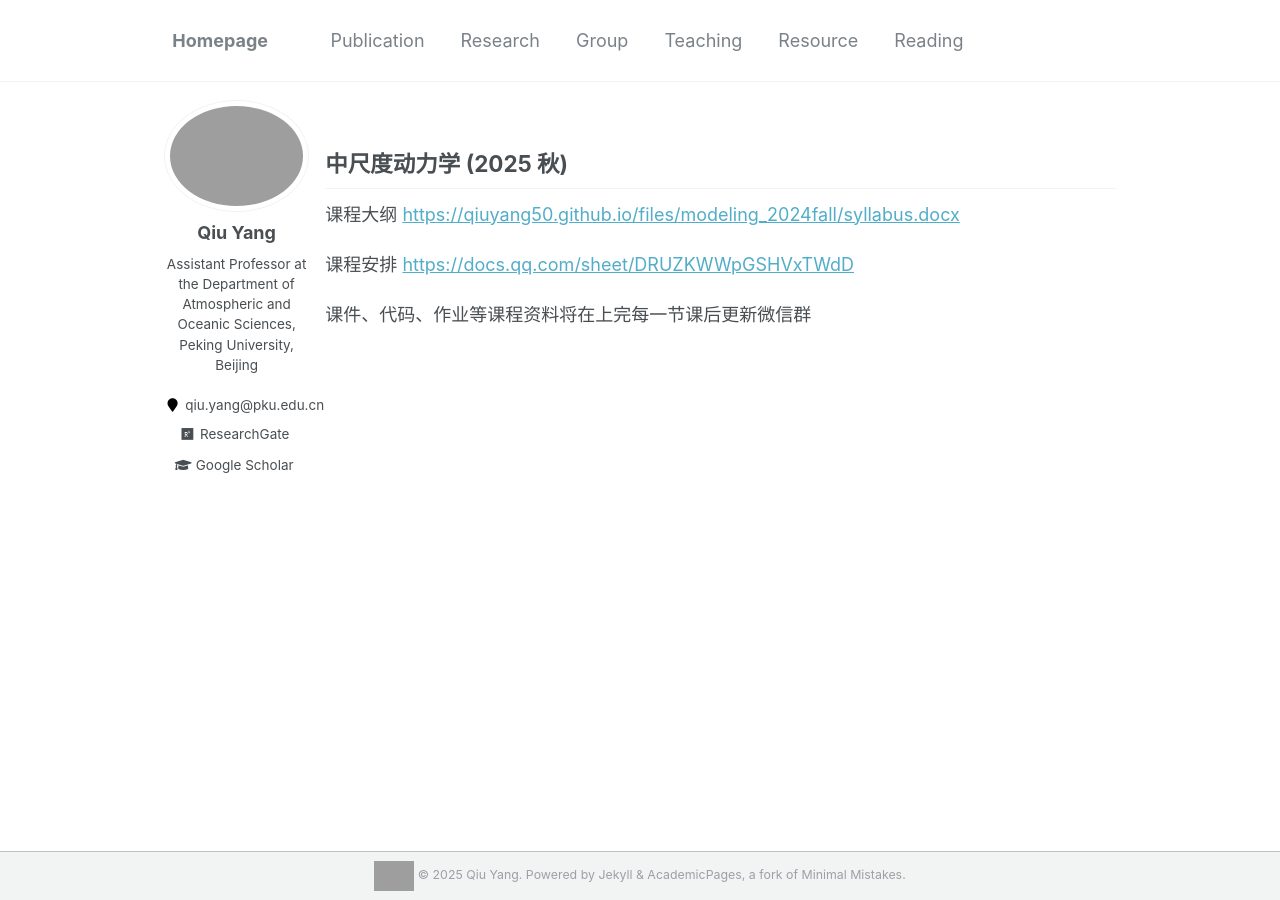
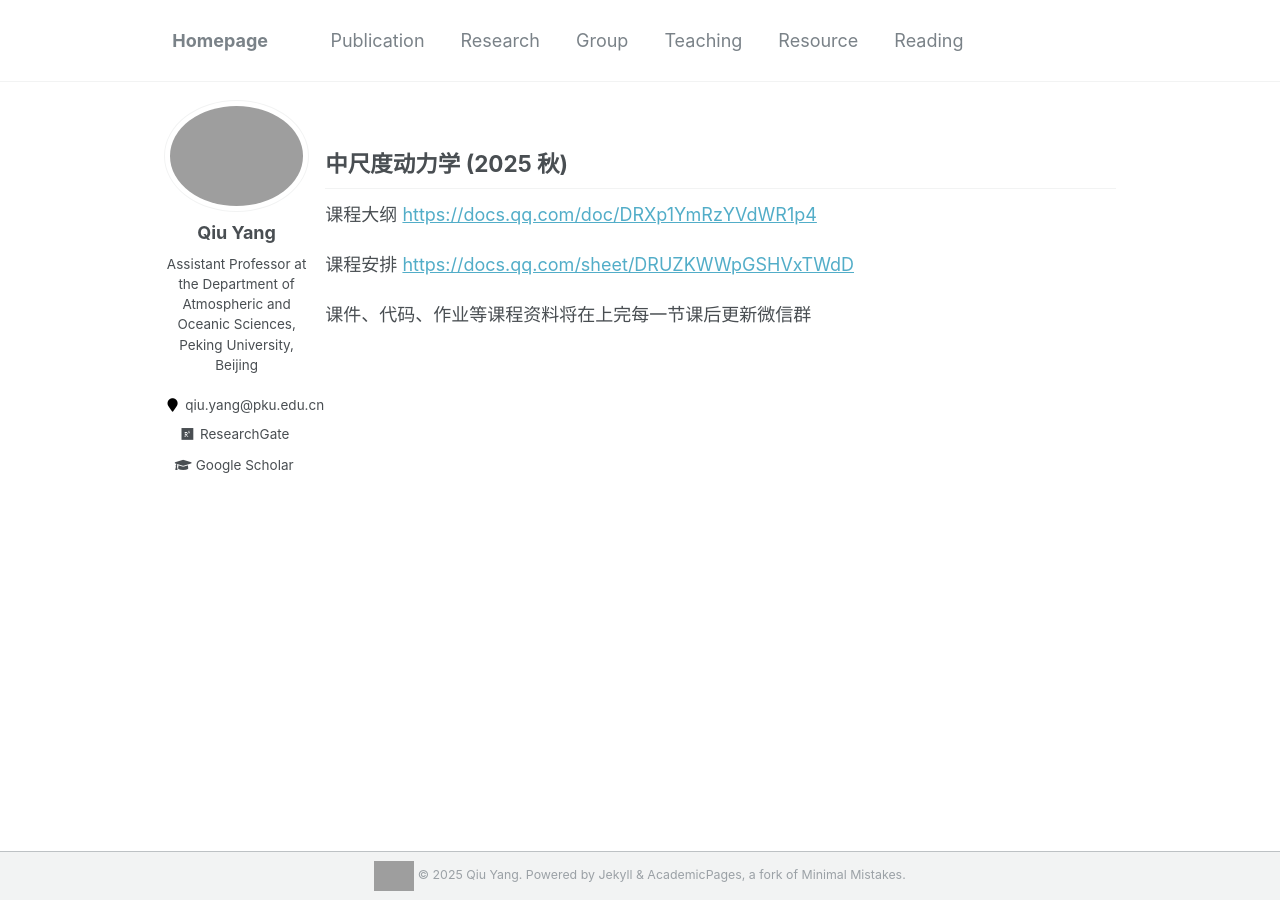
Before and after one commit to qiuyang50/qiuyang50.github.io, a Jekyll site: the page built from _pages/mesoscale_2025fall.md, in a window 1280 px wide. Built offline with Jekyll 4.4.1, drawn with Linux system fonts in a browser that asks for light colours; some of the changed lines change nothing that is shown; grey boxes are pictures that could not be loaded.

Commit message:
Update mesoscale_2025fall.md

```diff
--- a/_pages/mesoscale_2025fall.md
+++ b/_pages/mesoscale_2025fall.md
@@ -6,7 +6,8 @@ filename: modeling_2025fall.md
 
 **中尺度动力学 (2025 秋)**
 ---
-课程大纲 <a href="https://qiuyang50.github.io/files/mesoscale_2024fall/syllabus.docx">https://qiuyang50.github.io/files/modeling_2024fall/syllabus.docx</a>
+
+课程大纲 [https://docs.qq.com/doc/DRXp1YmRzYVdWR1p4](https://docs.qq.com/doc/DRXp1YmRzYVdWR1p4)
 
 课程安排 [https://docs.qq.com/sheet/DRUZKWWpGSHVxTWdD](https://docs.qq.com/sheet/DRUZKWWpGSHVxTWdD)
 
```
